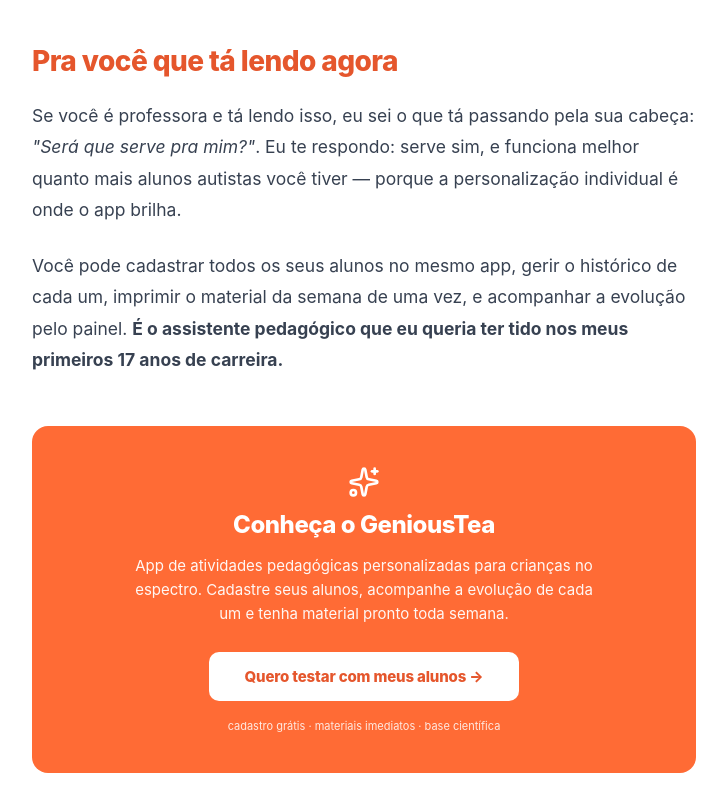
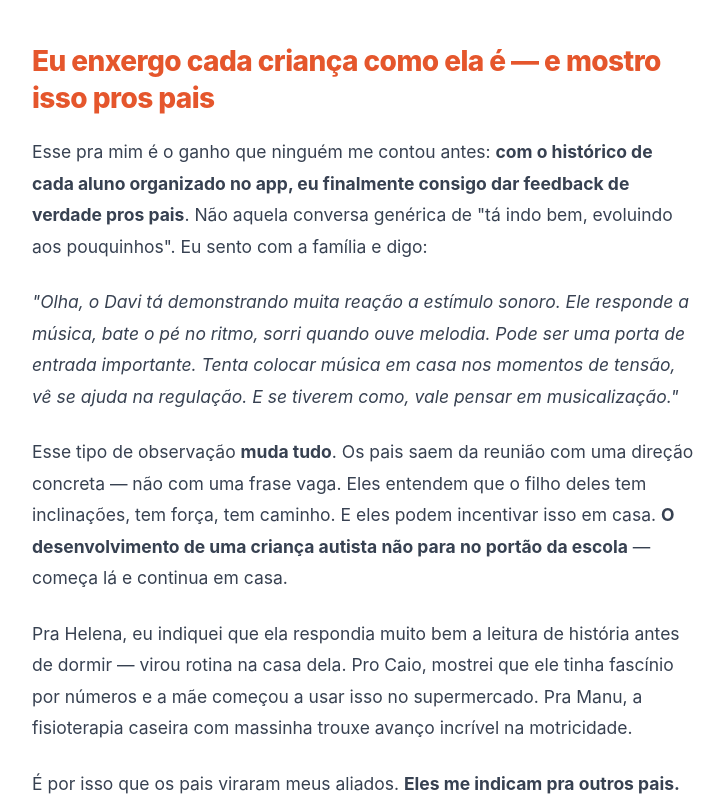
Before and after one commit to kellieflor58-rgb/coletaki-adv, a Next.js app: page /professor in a window 1280 px wide. Shown: the part 6820-7620 px from the top of the page, without its empty margins (276-1003 px from the left). Built offline with nearby package versions, Linux system fonts and the light colour scheme.

Commit message:
ajusta /professor: 37 alunos (era 9), fazer o basico nao basta, feedback pros pais como diferencial

```diff
--- a/app/professor/PageClient.js
+++ b/app/professor/PageClient.js
@@ -183,6 +183,18 @@
 
         <Para>É por isso que os pais viraram meus aliados. <strong>Eles me indicam pra outros pais.</strong> Não porque eu sou genial — porque eu tenho informação real sobre cada filho deles. E informação é o que muda uma criança de lugar.</Para>
 
+        <H2>Eu enxergo cada criança como ela é — e mostro isso pros pais</H2>
+
+        <Para>Esse pra mim é o ganho que ninguém me contou antes: <strong>com o histórico de cada aluno organizado no app, eu finalmente consigo dar feedback de verdade pros pais</strong>. Não aquela conversa genérica de "tá indo bem, evoluindo aos pouquinhos". Eu sento com a família e digo:</Para>
+
+        <Para><em>"Olha, o Davi tá demonstrando muita reação a estímulo sonoro. Ele responde a música, bate o pé no ritmo, sorri quando ouve melodia. Pode ser uma porta de entrada importante. Tenta colocar música em casa nos momentos de tensão, vê se ajuda na regulação. E se tiverem como, vale pensar em musicalização."</em></Para>
+
+        <Para>Esse tipo de observação <strong>muda tudo</strong>. Os pais saem da reunião com uma direção concreta — não com uma frase vaga. Eles entendem que o filho deles tem inclinações, tem força, tem caminho. E eles podem incentivar isso em casa. <strong>O desenvolvimento de uma criança autista não para no portão da escola</strong> — começa lá e continua em casa.</Para>
+
+        <Para>Pra Helena, eu indiquei que ela respondia muito bem a leitura de história antes de dormir — virou rotina na casa dela. Pro Caio, mostrei que ele tinha fascínio por números e a mãe começou a usar isso no supermercado. Pra Manu, a fisioterapia caseira com massinha trouxe avanço incrível na motricidade.</Para>
+
+        <Para>É por isso que os pais viraram meus aliados. <strong>Eles me indicam pra outros pais.</strong> Não porque eu sou genial — porque eu tenho informação real sobre cada filho deles. E informação é o que muda uma criança de lugar.</Para>
+
         <H2>Pra você que tá lendo agora</H2>
 
         <Para>Se você é professora e tá lendo isso, eu sei o que tá passando pela sua cabeça: <em>"Será que serve pra mim?"</em>. Eu te respondo: serve sim, e funciona melhor quanto mais alunos autistas você tiver — porque a personalização individual é onde o app brilha.</Para>
```
